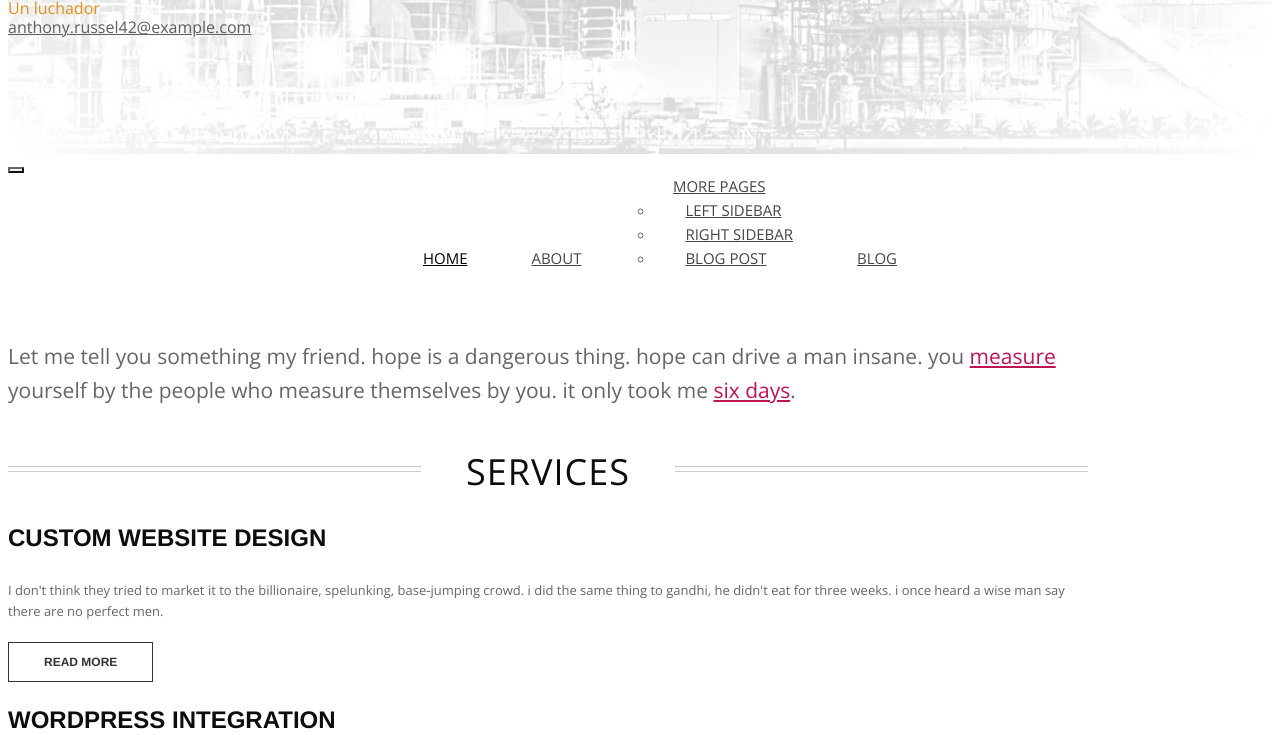
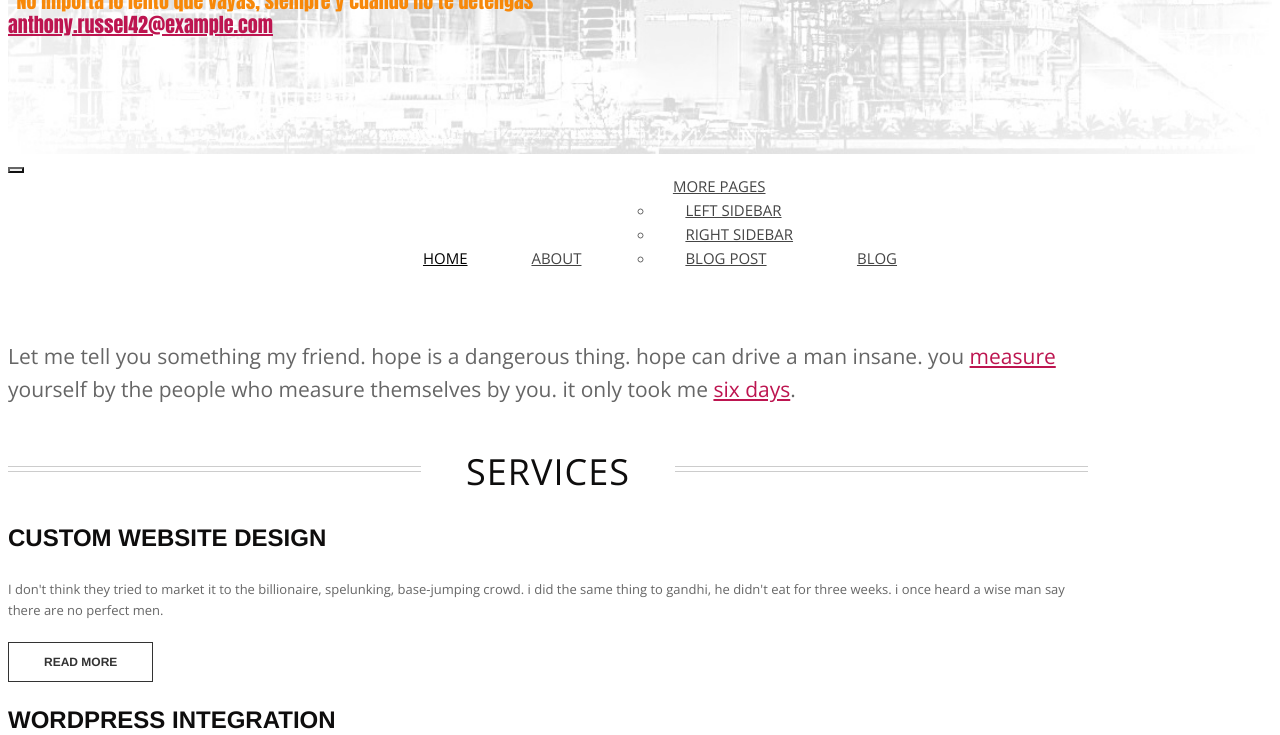
Before and after one commit to nicocontirp/Portfolio, a plain HTML site: page index.html in a window 1280 px wide. Shown: the part 365-1100 px from the top of the page. Drawn offline with nearby package versions, Linux system fonts and the light colour scheme; some icons are missing; a web font is replaced by a local one.

Commit message:
Modificacion del header, creacion de estilo (tagline1)

```diff
--- a/assets/css/styles.css
+++ b/assets/css/styles.css
@@ -253,6 +253,15 @@ a:hover {
   font-size: 0.875rem;
   line-height: 1.2em;
   color: #e0911a;
+  margin: 5px 0 0;
+}
+#head .tagline1 {
+  font-family: Impact, Haettenschweiler, 'Arial Narrow Bold', sans-serif;
+  display: block;
+  font-size: 20px;
+ /*  font-size: 0.875rem; */
+  line-height: 1.2em;
+  color: #f78809;
   margin: 5px 0 0;
 }
 #head .tagline b {
--- a/index.html
+++ b/index.html
@@ -28,7 +28,7 @@
 		<h1 id="logo" class="text-center">
 			<img class="img-circle" src="assets/images/Nico2.jpg" alt="">
 			<span class="title">Conti Ever Nicolas</span>
-			<span class="tagline">Un luchador<br>
+			<span class="tagline1">"No importa lo lento que vayas, siempre y cuando no te detengas"<br>
 				<a href="">anthony.russel42@example.com</a></span>
 		</h1>
 	</div>
```
